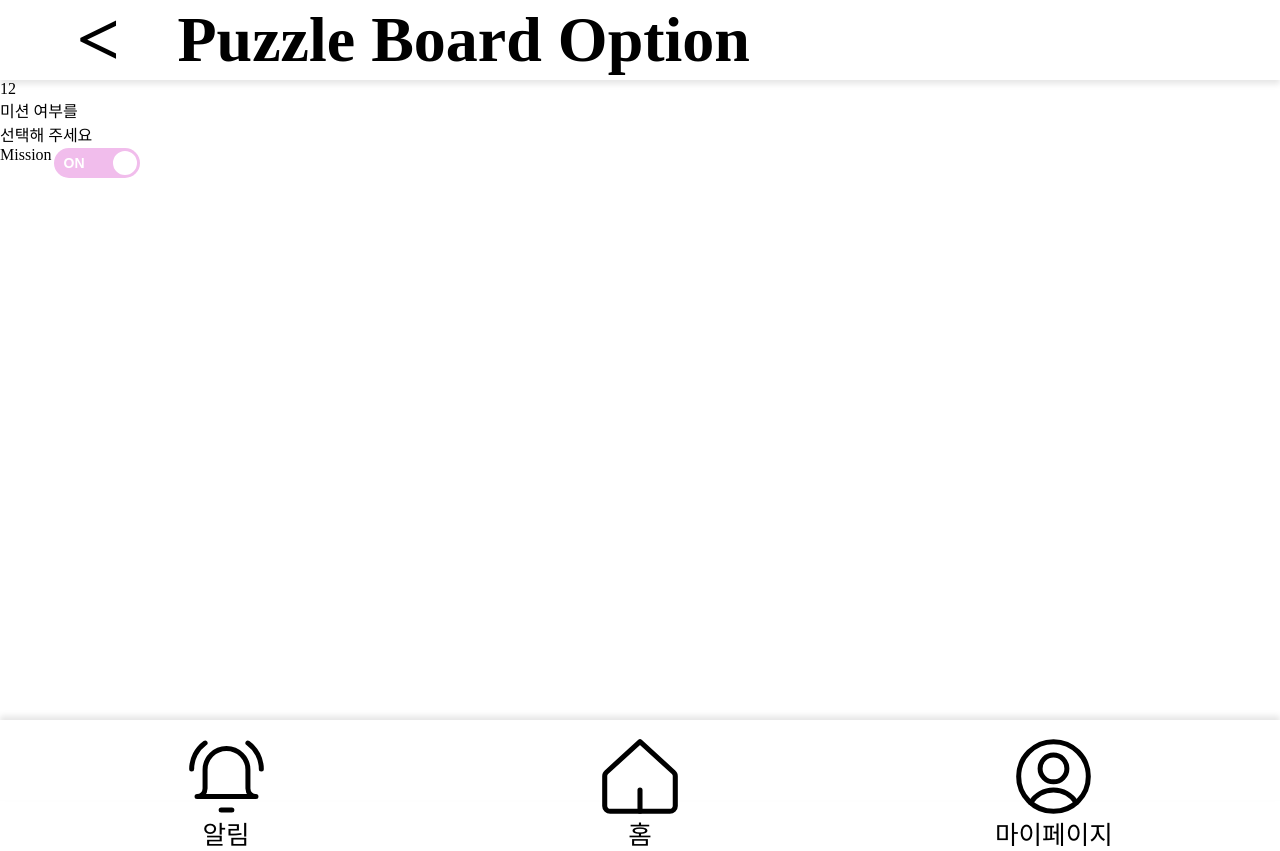
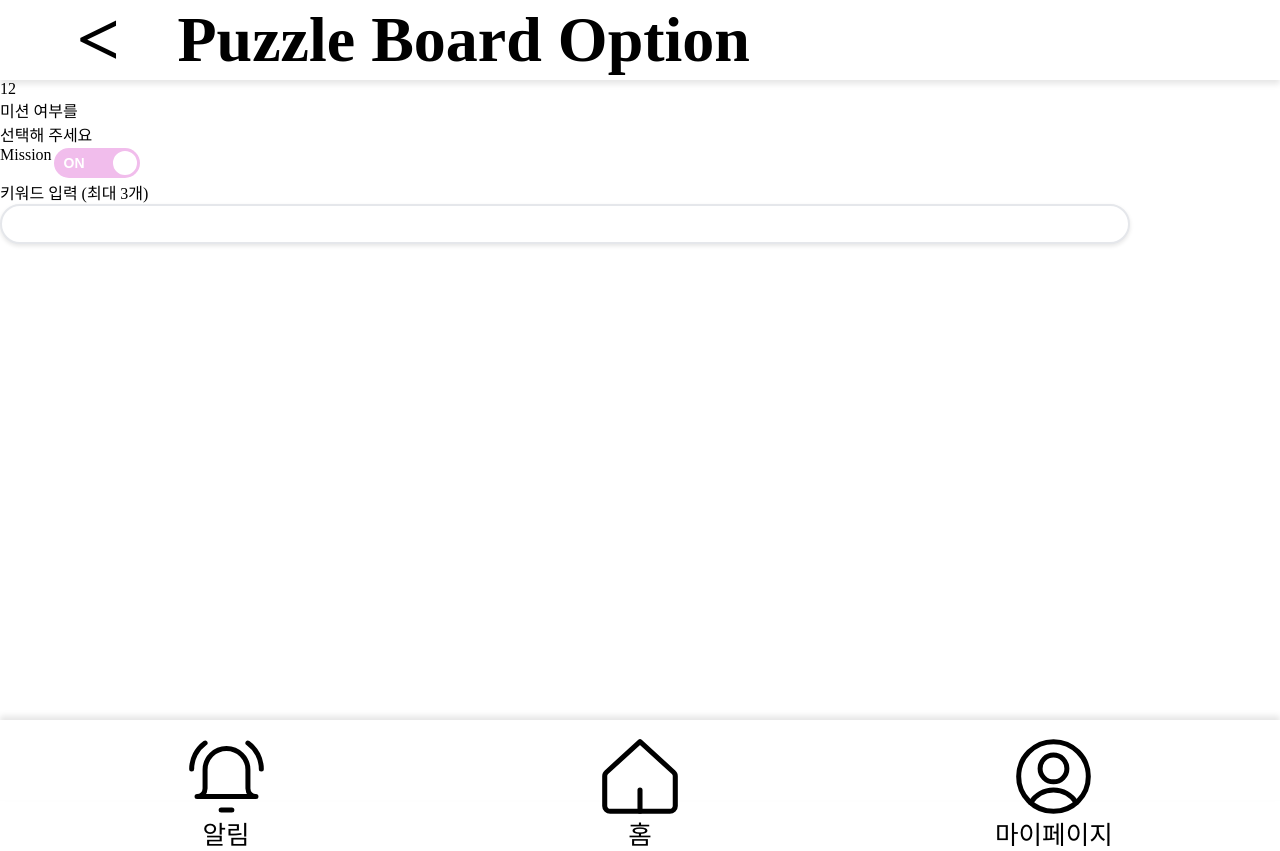
Before and after one commit to Frame-Puzzle/frontend, a React (Vite) app in the folder frontend/: page /create-board/mission-on in a window 1280 px wide. Built offline with nearby package versions, Linux system fonts and the light colour scheme; no server answers; a web font is replaced by a local one.

Commit message:
[FEAT][FE][승찬] 키워드 입력 Enter or Spacebar 단위로 저장 및 최대 키워드 개수 지정하여 입력 제한 구현 완료

```diff
--- a/frontend/src/components/common/BoardMissionOn.css
+++ b/frontend/src/components/common/BoardMissionOn.css
@@ -68,3 +68,5 @@
 .onoffswitch-checkbox:checked + .onoffswitch-label .onoffswitch-switch {
   right: 0px;
 }
+
+/* ************************************************ */
--- a/frontend/src/components/common/BoardMissionOn.jsx
+++ b/frontend/src/components/common/BoardMissionOn.jsx
@@ -1,5 +1,6 @@
 import { useState } from "react";
 import "./BoardMissionOn.css";
+import InputKeyword from "./InputKeyword";
 
 // Create Board의 두 번째 전환 컴포넌트
 const BoardMissionOn = () => {
@@ -40,6 +41,12 @@ const BoardMissionOn = () => {
           </div>
         </div>
       </div>
+      {/* 동적 UI가 들어가는 곳 */}
+      {isChecked ?
+        <InputKeyword /> :
+        <div>
+          <span>미션 없이 퍼즐판 생성하기 버튼</span>
+        </div>}
     </div>
   )
 }
--- /dev/null
+++ b/frontend/src/components/common/InputKeyword.css
@@ -0,0 +1,11 @@
+.input-keyword-input {
+  width: 80%;
+  height: 4.5vh;
+  padding: 0 4vw;
+  border: 2px solid #E5E7EB;
+  border-radius: 9999px;
+  font-size: 2.5vw;
+  outline: none;
+  transition: border-color 0.3s ease;
+  box-shadow: 0 2px 4px rgba(0, 0, 0, 0.1);
+}
--- /dev/null
+++ b/frontend/src/components/common/InputKeyword.jsx
@@ -0,0 +1,51 @@
+import { useEffect, useState } from "react";
+import "./InputKeyword.css";
+
+const InputKeyword = () => {
+
+  // <input>과의 양방향 연결을 위한 State
+  let [current, setCurrent] = useState('');
+  // keyword 저장 공간
+  let [keyword, setKeyword] = useState([]);
+  // <input> 태그에 입력할 수 있도록 하는 장치
+  let [isDisabled, setIsDisabled] = useState(false);
+
+  // 사용자가 <input> 태그에서 Enter 또는 Spacebar를 눌렀을 때, 실행되어야 하는 작업들
+  const handleKeyDown = (e) => {
+    if (e.key === 'Enter' || e.key === ' ') {
+      // 사용자가 입력하는 기본 동작을 먼저 막고
+      e.preventDefault();
+      // 현재 <input>에 있는 값을 keyword 저장 공간에 추가하고
+      let deepcopy = [...keyword]; // 얕은 복사 방지
+      deepcopy.push(current);
+      setKeyword(deepcopy);
+      // 양방향 연결이 되어있는 current를 이용하여 State와 <input> 태그 전부 비우기
+      setCurrent('');
+    }
+  }
+
+  useEffect(() => {
+    // 만약 입력한 keyword가 3개 이상이라면
+    if (keyword.length >= 3) {
+      // 사용자가 <input> 태그에 입력 자체를 못하게끔 설정
+      setIsDisabled(true);
+    } else {
+      // 그게 아니라면 <input> 태그에 입력 가능하게끔 설정
+      setIsDisabled(false);
+    }
+  }, [keyword]);
+
+  return (
+    <div className="input-keyword">
+      <span>키워드 입력 (최대 3개)</span>
+      <input
+        className="input-keyword-input"
+        value={current}
+        onChange={(e) => { setCurrent(e.target.value); }}
+        onKeyDown={handleKeyDown}
+        disabled={isDisabled}></input>
+    </div>
+  )
+}
+
+export default InputKeyword;
```
